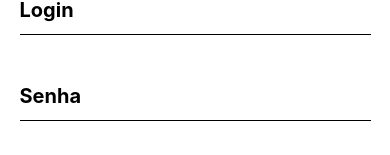
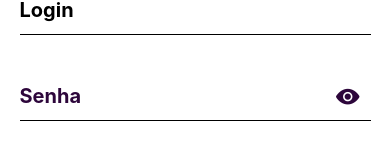
Before and after one commit to jhon5103/Control-ID-1, a React Native app: screen /Login in a window 390 px wide. Shown: the part 311-466 px from the top of the page. Built offline with nearby package versions, Linux system fonts and the light colour scheme.

Commit message:
Implementação do mostrar e esconder senha como ícone

```diff
--- a/package.json
+++ b/package.json
@@ -15,14 +15,15 @@
     "expo": "~49.0.7",
     "expo-status-bar": "~1.6.0",
     "react": "18.2.0",
-    "react-dom": "^18.2.0",
+    "react-dom": "18.2.0",
     "react-hook-form": "^7.45.4",
     "react-native": "0.72.3",
     "react-native-animatable": "^1.3.3",
     "react-native-safe-area-context": "4.6.3",
     "react-native-screens": "~3.22.0",
     "react-native-web": "~0.19.6",
-    "yup": "^1.2.0"
+    "yup": "^1.2.0",
+    "@expo/webpack-config": "^19.0.0"
   },
   "devDependencies": {
     "@babel/core": "^7.20.0"
--- a/src/pages/Login/index.js
+++ b/src/pages/Login/index.js
@@ -1,8 +1,7 @@
-import { StatusBar } from 'expo-status-bar';
 import React, { useState } from 'react';
 import { View, Text, StyleSheet,TextInput, TouchableOpacity } from "react-native";
-import * as Animatable from 'react-native-animatable'
-
+import * as Animatable from 'react-native-animatable';
+import {Ionicons} from '@expo/vector-icons';
 
 
 export default function Login(){
@@ -10,10 +9,10 @@ export default function Login(){
   const [login, setLogin] = useState("");
   const [senha, setSenha] = useState("");
   const [pressed, setPressed] = useState(false);
-  const [mostrarSenha, setMostrarSenha] = useState(false);
-  const toggleMostrarSenha = () => {
+  const [mostrarSenha, setMostrarSenha] = useState(true);
+ /* const toggleMostrarSenha = () => {
     setMostrarSenha(!mostrarSenha);
-  };
+  };*/
   function handleSingIn(){
     if(login===''|| senha===''){
       window.alert("Prencha os campos!")
@@ -30,14 +29,32 @@ export default function Login(){
           </Animatable.View>
 
            <Animatable.View animation="fadeInUp" delay={500} style={styles.containerForm}>
-            <TextInput style={styles.input}placeholder='Login'></TextInput>
+            <TextInput style={styles.inputLogin} placeholder='Login'
+            value={login} onChangeText={(texto)=> setLogin(texto)}
+            />
 
-            <TextInput style={styles.input} placeholder='Senha'></TextInput>
+              <View style={styles.eyeContainer}>
+                <TextInput
+                 style={styles.inputSenha} placeholder='Senha' secureTextEntry={mostrarSenha}
+                 value={senha} onChangeText={(texto)=> setSenha(texto)}
+                />
+
+                <TouchableOpacity style={styles.eye}  onPress={()=>setMostrarSenha(!mostrarSenha)}>
+                  { mostrarSenha?
+                  <Ionicons name='eye' color='#2D063B' size={25}/>
+                  :
+                  <Ionicons name='eye-off' color='#2D063B' size={25}/>
+
+                  }
+
+                </TouchableOpacity>
+              </View>
+
 
               <TouchableOpacity
-              style={styles.buttonAcessar}
-              onPress={handleSingIn}
-              >
+                style={styles.buttonAcessar}
+                onPress={handleSingIn}>
+
                <Text style={styles.buttonTextAcessar}>Acessar</Text>
               </TouchableOpacity>
 
@@ -75,13 +92,20 @@ const styles = StyleSheet.create({
       paddingStart:'5%',
       paddingEnd:'5%'
     },
-    input:{
+    inputLogin:{
       fontSize:20,
       fontWeight:'bold',
       marginTop:20,
       borderBottomWidth:1,
       height:50,
       marginBottom:16,
+
+    },
+    inputSenha:{
+      color:'#2D063B',
+      fontWeight:'bold',
+      width:'90%',
+      fontSize:20,
 
     },
     buttonAcessar:{
@@ -107,5 +131,22 @@ const styles = StyleSheet.create({
     buttonTextRegister:{
       color:'#a1a1a1'
     },
-
+    eyeContainer:{
+      flexDirection:'row',
+      with:'100%',
+      fontSize:20,
+      fontWeight:'bold',
+      marginTop:20,
+      borderBottomWidth:1,
+      height:50,
+      marginBottom:16,
+     // backgroundColor:'black'
+    },
+    eye:{
+     // backgroundColor:'red',
+      width:'13%',
+      height:50,
+      justifyContent:'center',
+      alignItems:'center'
+    }
   });
--- a/src/pages/welcome/index.js
+++ b/src/pages/welcome/index.js
@@ -2,6 +2,7 @@ import React from "react";
 import { View, Text, Image, StyleSheet, TouchableOpacity } from "react-native";
 import * as Animatable from 'react-native-animatable'
 import { useNavigation } from "@react-navigation/native";
+import logoImage from '../../../imagens/logo.png';
 
 export default function Welcome() {
     const navigation = useNavigation();
@@ -11,7 +12,7 @@ export default function Welcome() {
             <View style={styles.containerLogo}>
                 <Animatable.Image
                     animation="flipInX"
-                    source={require('../../../imagens/logo.png')}
+                    source={logoImage}
                     resizeMode="contain"
                     style={styles.logo}
                 />
```
Also changed, not shown: login.json (renamed from indexLogin.json), 1 other file (tests, documents, lock files or other folders).
